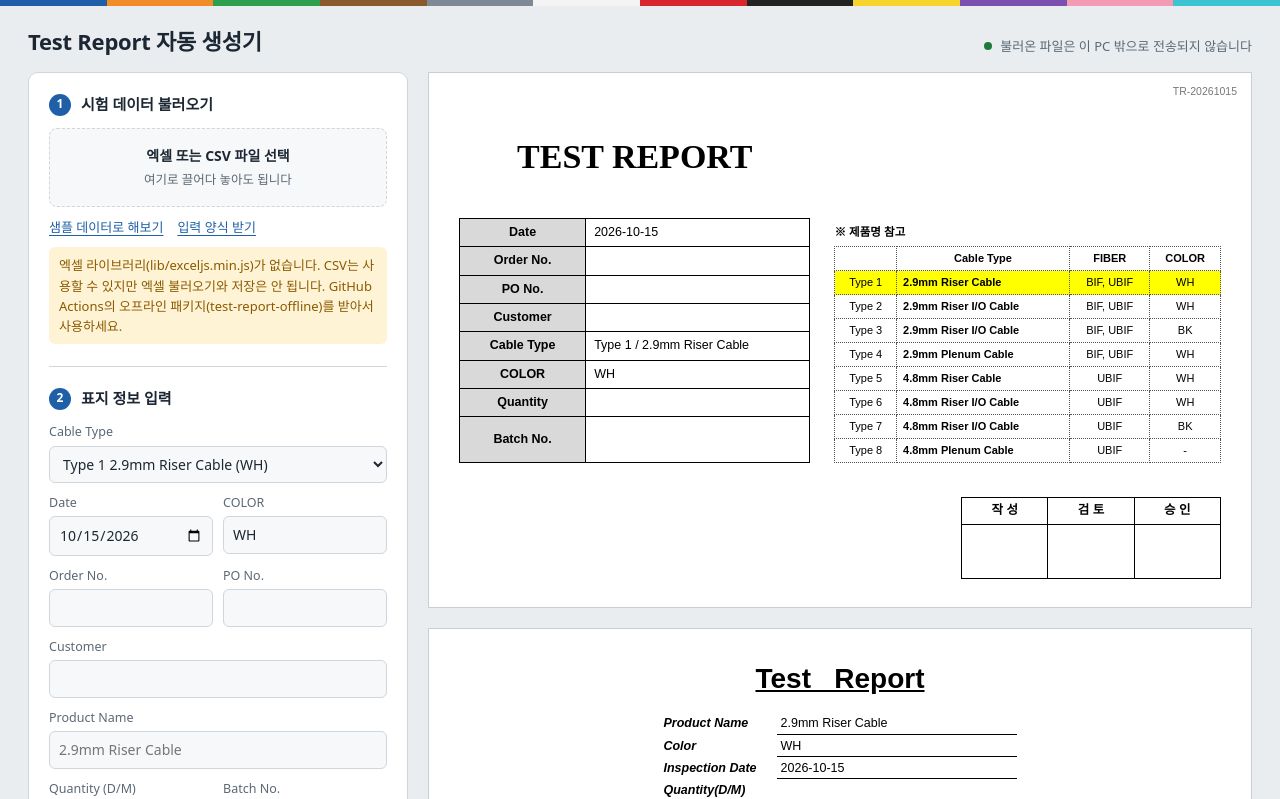
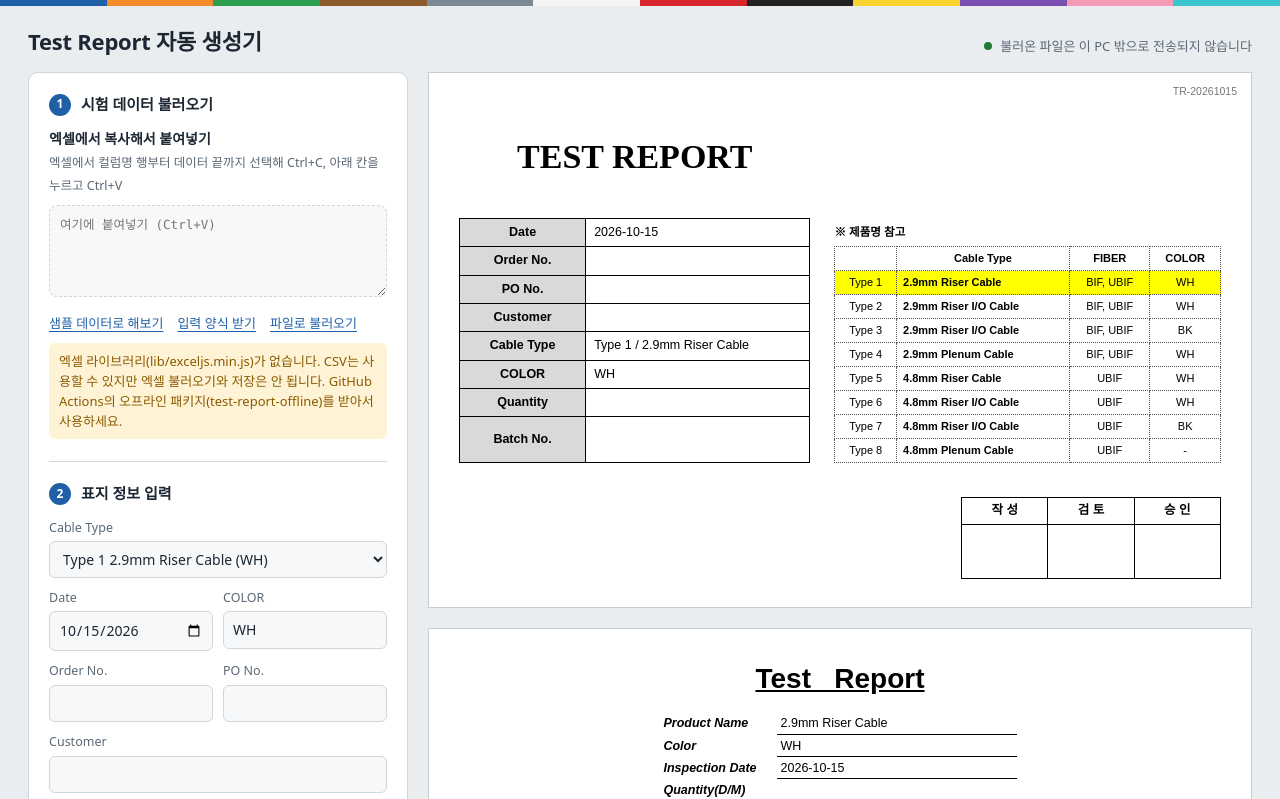
Before and after one commit to byununoby/test-report-generator, a website: page index.html in a window 1280 px wide. Shown: the top 799 px of the page. Drawn offline with Linux system fonts and the light colour scheme.

Commit message:
Update index.html

```diff
--- a/index.html
+++ b/index.html
@@ -63,13 +63,22 @@ main { display: grid; grid-template-columns: minmax(300px, 380px) 1fr; gap: 20px
 .step h2 { display: flex; align-items: center; gap: 10px; margin: 0 0 12px; font-size: 15px; font-weight: 700; }
 .step h2 b { display: grid; place-items: center; width: 22px; height: 22px; border-radius: 50%; background: var(--blue); color: var(--blue-ink); font-size: 12px; }
 
+.paste { display: block; margin-bottom: 8px; }
+.paste strong { display: block; font-size: 14px; }
+.paste span { font-size: 12.5px; color: var(--muted); }
+textarea { font: 12.5px/1.4 Consolas, "D2Coding", monospace; color: var(--ink); background: var(--field); border: 1.5px dashed var(--line); border-radius: 8px; padding: 10px; width: 100%; resize: vertical; white-space: pre; }
+textarea:focus-visible { outline: 2px solid var(--blue); outline-offset: 1px; border-style: solid; }
+.filepick { position: relative; }
+.filepick input { position: absolute; width: 1px; height: 1px; opacity: 0; }
+.filepick:focus-within { outline: 2px solid var(--blue); outline-offset: 2px; }
+.btn.wide { grid-column: 1 / -1; font-weight: 500; font-size: 13px; }
 .drop { border: 1.5px dashed var(--line); border-radius: 8px; padding: 16px; text-align: center; background: var(--field); cursor: pointer; display: block; }
 .drop.over { border-color: var(--blue); }
 .drop strong { display: block; font-size: 14px; }
 .drop span { font-size: 12.5px; color: var(--muted); }
 .drop input { position: absolute; width: 1px; height: 1px; opacity: 0; }
 .drop:focus-within { outline: 2px solid var(--blue); outline-offset: 2px; }
-.links { display: flex; gap: 14px; margin-top: 10px; font-size: 13px; }
+.links { display: flex; flex-wrap: wrap; gap: 6px 14px; margin-top: 10px; font-size: 13px; }
 .linkbtn { background: none; border: 0; padding: 0; color: var(--blue); font: inherit; cursor: pointer; text-decoration: underline; text-underline-offset: 3px; }
 
 .status { margin-top: 10px; font-size: 13px; border-radius: 6px; padding: 0; }
@@ -163,14 +172,15 @@ table { border-collapse: collapse; }
   <div class="panel">
     <div class="step">
       <h2><b>1</b>시험 데이터 불러오기</h2>
-      <label class="drop" id="drop">
-        <input type="file" id="file" accept=".xlsx,.csv">
-        <strong>엑셀 또는 CSV 파일 선택</strong>
-        <span>여기로 끌어다 놓아도 됩니다</span>
+      <label class="paste" for="pasteBox">
+        <strong>엑셀에서 복사해서 붙여넣기</strong>
+        <span>엑셀에서 컬럼명 행부터 데이터 끝까지 선택해 Ctrl+C, 아래 칸을 누르고 Ctrl+V</span>
       </label>
+      <textarea id="pasteBox" rows="4" spellcheck="false" placeholder="여기에 붙여넣기 (Ctrl+V)"></textarea>
       <div class="links">
         <button type="button" class="linkbtn" id="sampleBtn">샘플 데이터로 해보기</button>
         <button type="button" class="linkbtn" id="templateBtn">입력 양식 받기</button>
+        <label class="linkbtn filepick" id="drop">파일로 불러오기<input type="file" id="file" accept=".xlsx,.csv"></label>
       </div>
       <div class="status" id="status" role="status" aria-live="polite"></div>
     </div>
@@ -203,6 +213,7 @@ table { border-collapse: collapse; }
       <div class="actions">
         <button type="button" class="btn primary" id="excelBtn" disabled>엑셀로 저장</button>
         <button type="button" class="btn" id="printBtn" disabled>PDF로 인쇄</button>
+        <button type="button" class="btn wide" id="copyBtn" disabled>결과 표 복사 (기존 엑셀 양식에 붙여넣기용)</button>
       </div>
       <button type="button" class="linkbtn reset" id="resetBtn">처음부터 다시</button>
     </div>
```
